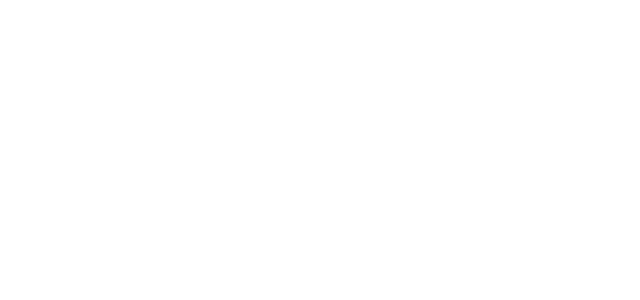
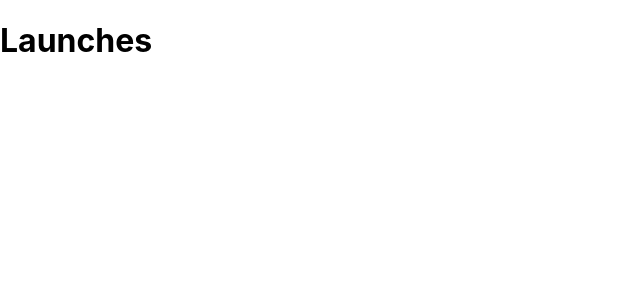
Before and after one commit to chuanyu0201/react-graphql-demo, a React (Create React App) app: page /launches in a window 1280 px wide. Shown: the top 300 px of the page, without its empty margins (0-640 px from the left). Built offline with nearby package versions, Linux system fonts and the light colour scheme.

Commit message:
feat: add routes

```diff
--- a/package.json
+++ b/package.json
@@ -11,12 +11,15 @@
     "@types/node": "^16.7.13",
     "@types/react": "^18.0.0",
     "@types/react-dom": "^18.0.0",
+    "add": "^2.0.6",
     "graphql": "^16.5.0",
     "react": "^18.2.0",
     "react-dom": "^18.2.0",
+    "react-router-dom": "6",
     "react-scripts": "5.0.1",
     "typescript": "^4.4.2",
-    "web-vitals": "^2.1.0"
+    "web-vitals": "^2.1.0",
+    "yarn": "^1.22.19"
   },
   "scripts": {
     "start": "react-scripts start",
--- a/src/App.tsx
+++ b/src/App.tsx
@@ -2,11 +2,12 @@ import React, {ReactNode} from 'react';
 import './App.css';
 import {client} from "./graphql/apollo";
 import {ApolloProvider} from "@apollo/client";
+import RouteRoot from "./Routes";
 
 function App() {
   return (
     <AppRoot>
-      <div className="App"/>
+      <RouteRoot/>
     </AppRoot>
   );
 }
--- /dev/null
+++ b/src/Routes.tsx
@@ -0,0 +1,18 @@
+import {
+  BrowserRouter ,
+  Routes, Route
+} from 'react-router-dom';
+import LaunchesPage from "./pages/Launches";
+
+
+
+
+const RouteRoot = () => {
+ return <BrowserRouter>
+<Routes>
+  <Route path="/" element={<LaunchesPage />} />
+  <Route path="/launches" element={<LaunchesPage />} />
+</Routes>
+ </BrowserRouter>
+}
+export default RouteRoot;
--- /dev/null
+++ b/src/pages/Launches/index.tsx
@@ -0,0 +1,8 @@
+const LaunchesPage = () => {
+  return (
+    <div>
+      <h1>Launches</h1>
+    </div>
+  );
+}
+export default LaunchesPage;
```
Also changed, not shown: 1 other file (tests, documents, lock files or other folders).
